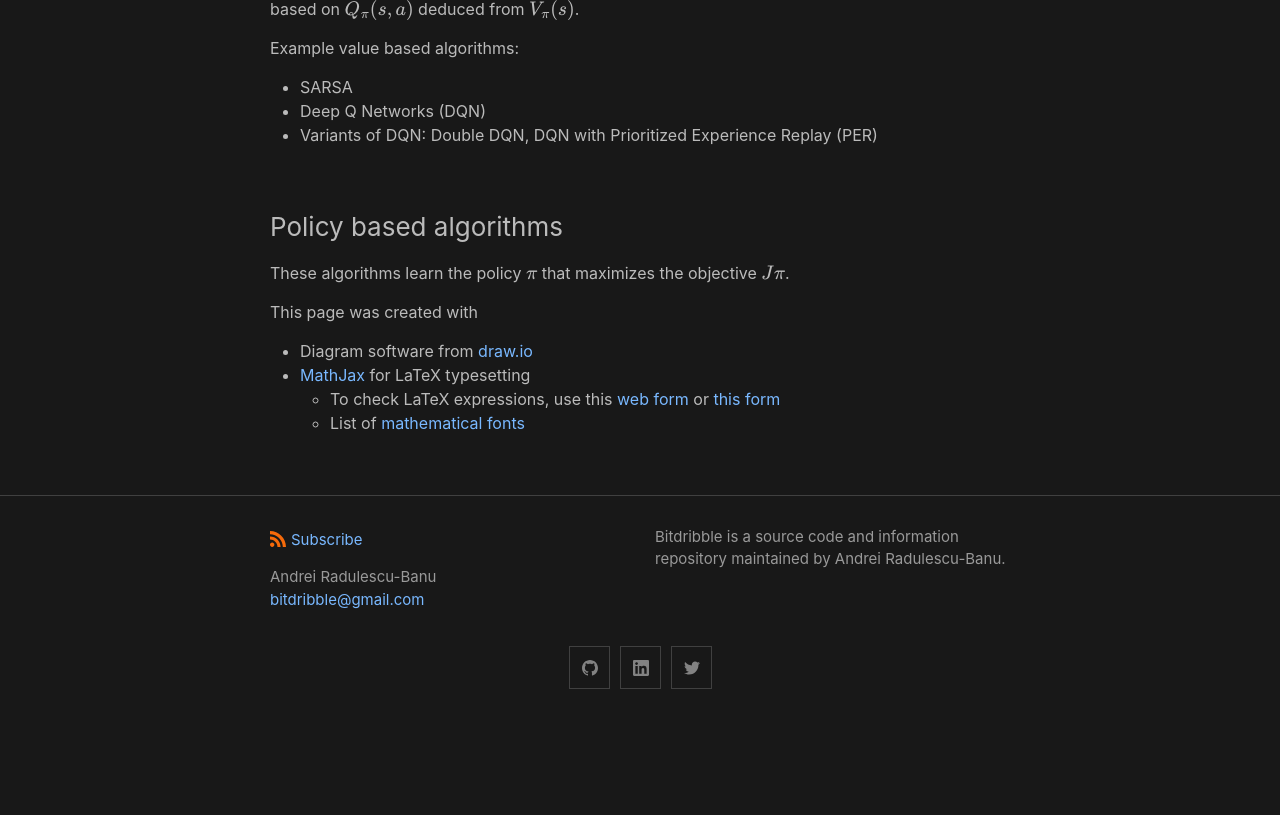
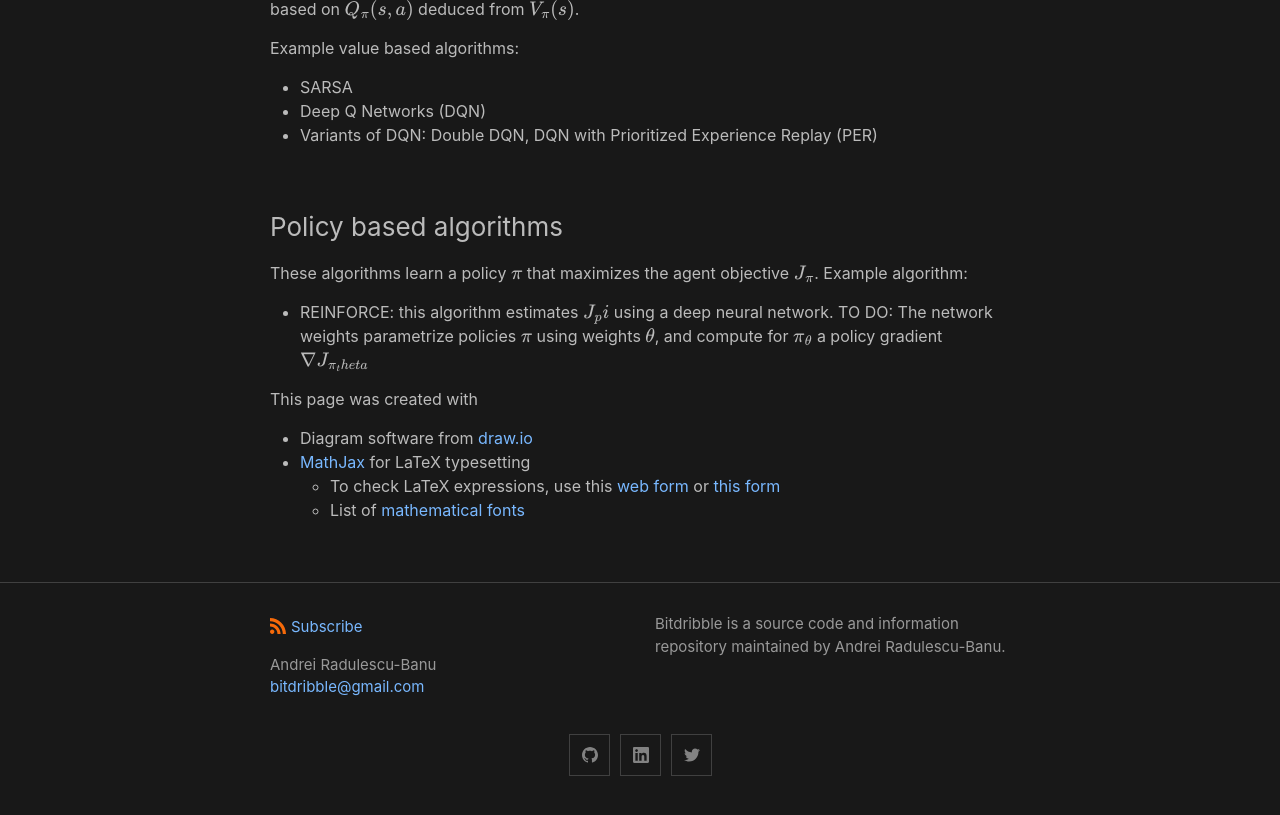
Before and after one commit to analytiq-hub/sigagent.github.io, a Jekyll site: the page built from machine_learning/_posts/2021-01-22-reinforce.md, in a window 1280 px wide and 900 px high, scrolled down 6919 px. Shown: the top 815 px of the window. Built offline with Jekyll 4.4.1, drawn with Linux system fonts in a browser that asks for light colours; formulas are drawn with MathJax 3; a script that is not in the unit is left out; some of the changed text lies outside the part shown.

Commit message:
*** empty log message ***

```diff
--- a/machine_learning/_posts/2021-01-22-reinforce.md
+++ b/machine_learning/_posts/2021-01-22-reinforce.md
@@ -106,7 +106,7 @@ p_\pi(\tau) = d(s_0) \prod_{t=0}^T \pi(a_t \vert s_t) P(s_{t+1} \vert s_t, a_t)
 $$
 
 
-## Rewards and the Objective Function
+## Rewards and the Agent Objective
 
 In RL problems, action $$a_t$$ is picked not just to maximize next reward $r(s_t, a_t)$, but the sum of all future rewards $$r(s_{t}, a_{t}) + r(s_{t+1}, a_{t+1}) + ...$$. If the number of steps is infinite, even if all rewards are bounded, the sum may not converge. It is convenient, then, to discount rewards by a factor $$0 \le \gamma \le 1$$, which is $$\lt 1$$ if the number of steps is infinite, and define the *return* of a trajectory $$\tau = (s_t, a_t), ... , (s_T, a_T)$$ that starts at step $$t$$ as:
 
@@ -146,9 +146,9 @@ $$
 
 Same bounds hold for $$R_t(\tau)$$.
 
-## The Objective and Value Functions
+## The Agent Objective and the Value Functions
 
-When trajectories $$\tau$$ are sampled according to a policy $$\pi$$, the *objective* is defined as the expected value of the return function, sampled over the policy distribution $$p_\pi(\tau)$$ defined by ($$\ref{eq:taudist}$$):
+When trajectories $$\tau$$ are sampled according to a policy $$\pi$$, the agent *objective* is defined as the expected value of the return function, sampled over the policy distribution $$p_\pi(\tau)$$ defined by ($$\ref{eq:taudist}$$):
 
 $$
 \begin{equation} \label{eq:objective}
@@ -252,7 +252,8 @@ Example value based algorithms:
 - Variants of DQN: Double DQN, DQN with Prioritized Experience Replay (PER)
 
 ### Policy based algorithms
-These algorithms learn the policy $$\pi$$ that maximizes the objective $$J\pi$$.
+These algorithms learn a policy $$\pi$$ that maximizes the agent objective $$J_\pi$$. Example algorithm:
+- REINFORCE: this algorithm estimates $$J_pi$$ using a deep neural network. TO DO: The network weights parametrize policies $$\pi$$ using weights $$\theta$$, and compute for $$\pi_\theta$$ a policy gradient $$\nabla J_{\pi_theta}$$
 
 This page was created with
 * Diagram software from [draw.io](https://draw.io)
```
